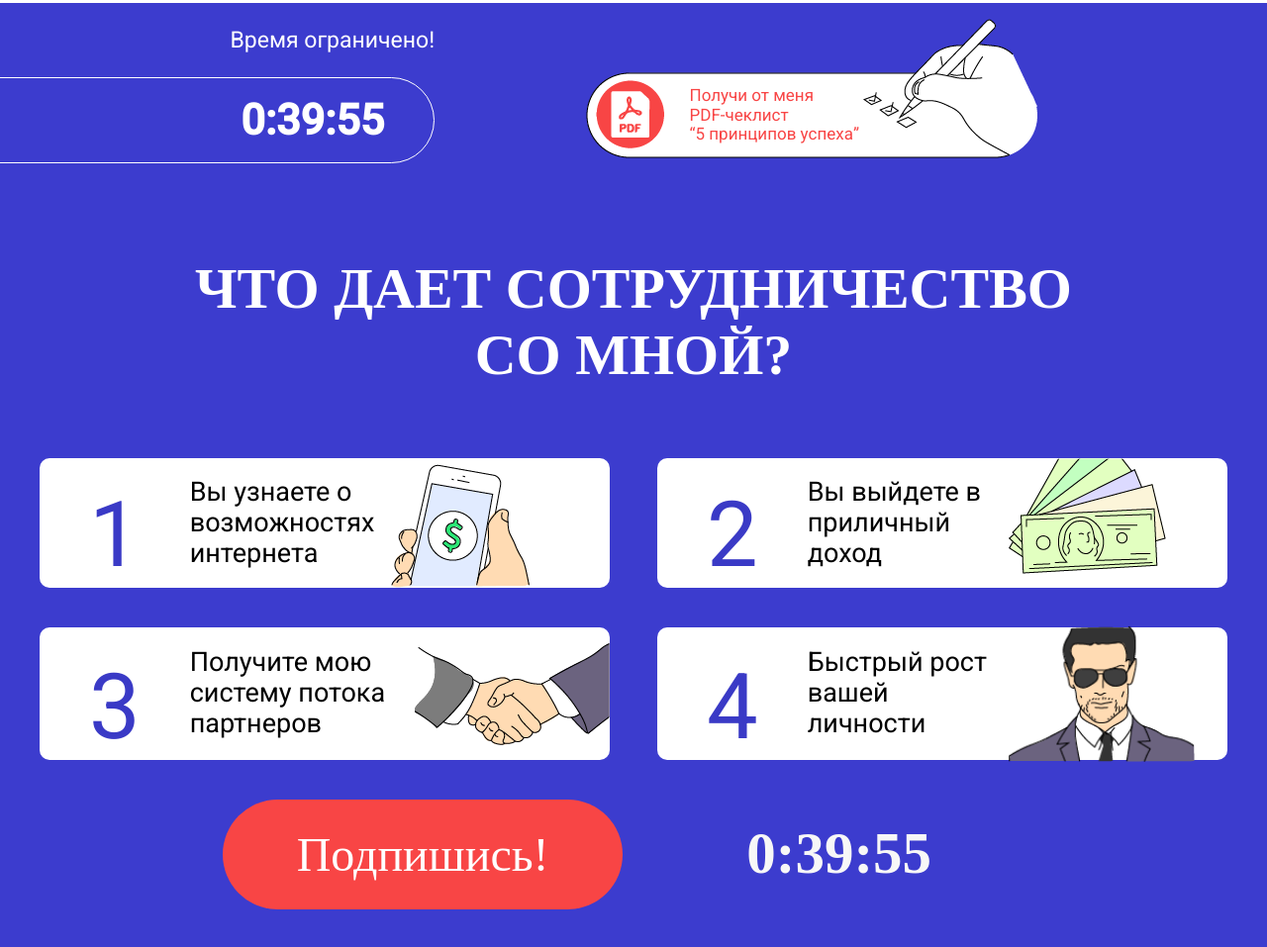
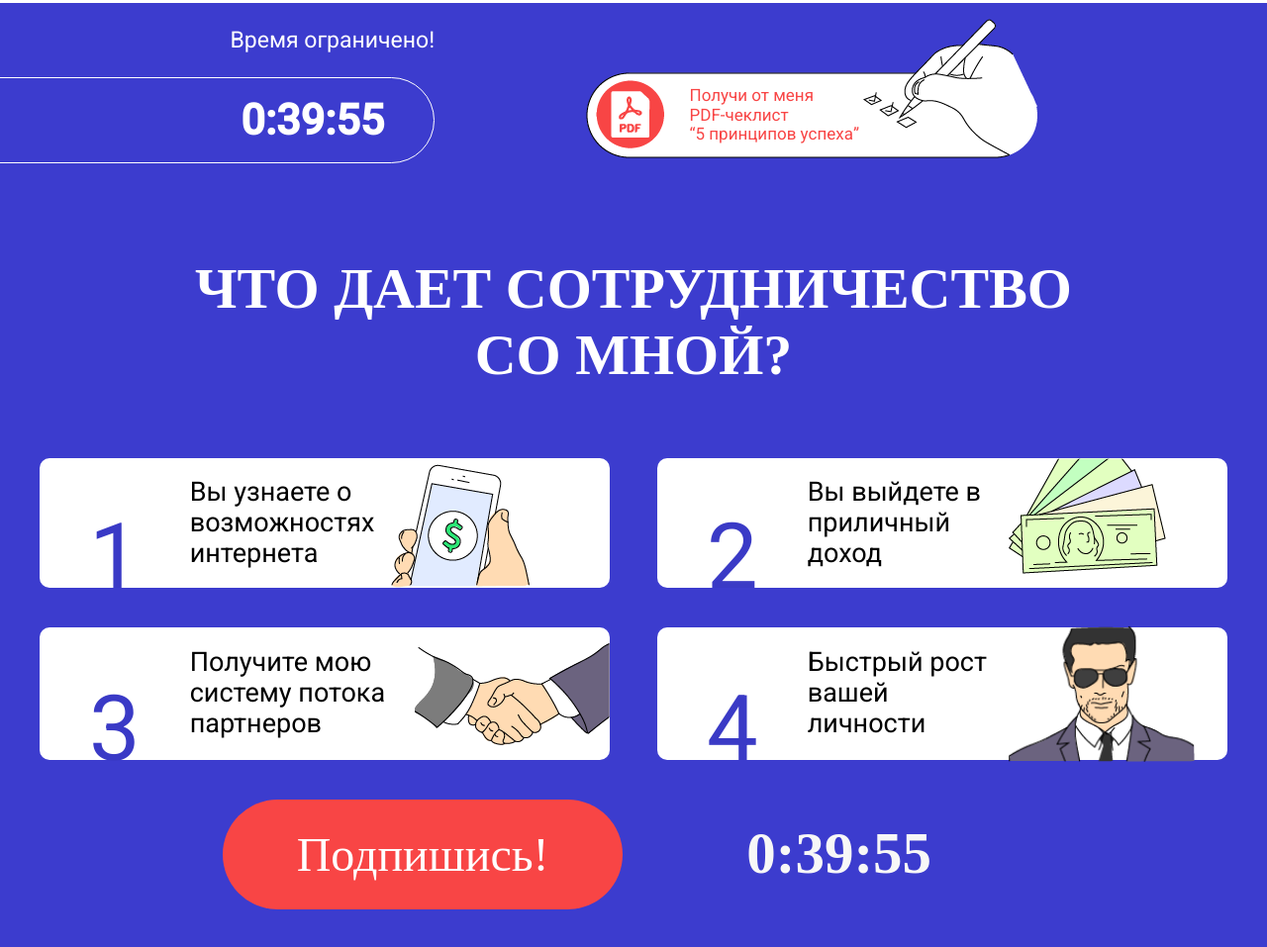
Before and after one commit to Legys/legys.github.io, a plain HTML site: page vitaliy/index.html in a window 1280 px wide. Shown: the part 607-1564 px from the top of the page at 99% size. Drawn offline with nearby package versions, Linux system fonts and the light colour scheme.

Commit message:
Add files via upload

```diff
--- a/vitaliy/css/main.scss
+++ b/vitaliy/css/main.scss
@@ -304,6 +304,7 @@ body{
   margin-left: 50px;
   margin-right: 50px;
   align-self: flex-end;
+  margin-bottom: -22px;
   @media screen and (max-width: 580px) {
       margin-left: 1%;
       margin-right: 2%;
```
Also changed, not shown: vitaliy/css/main.css.
